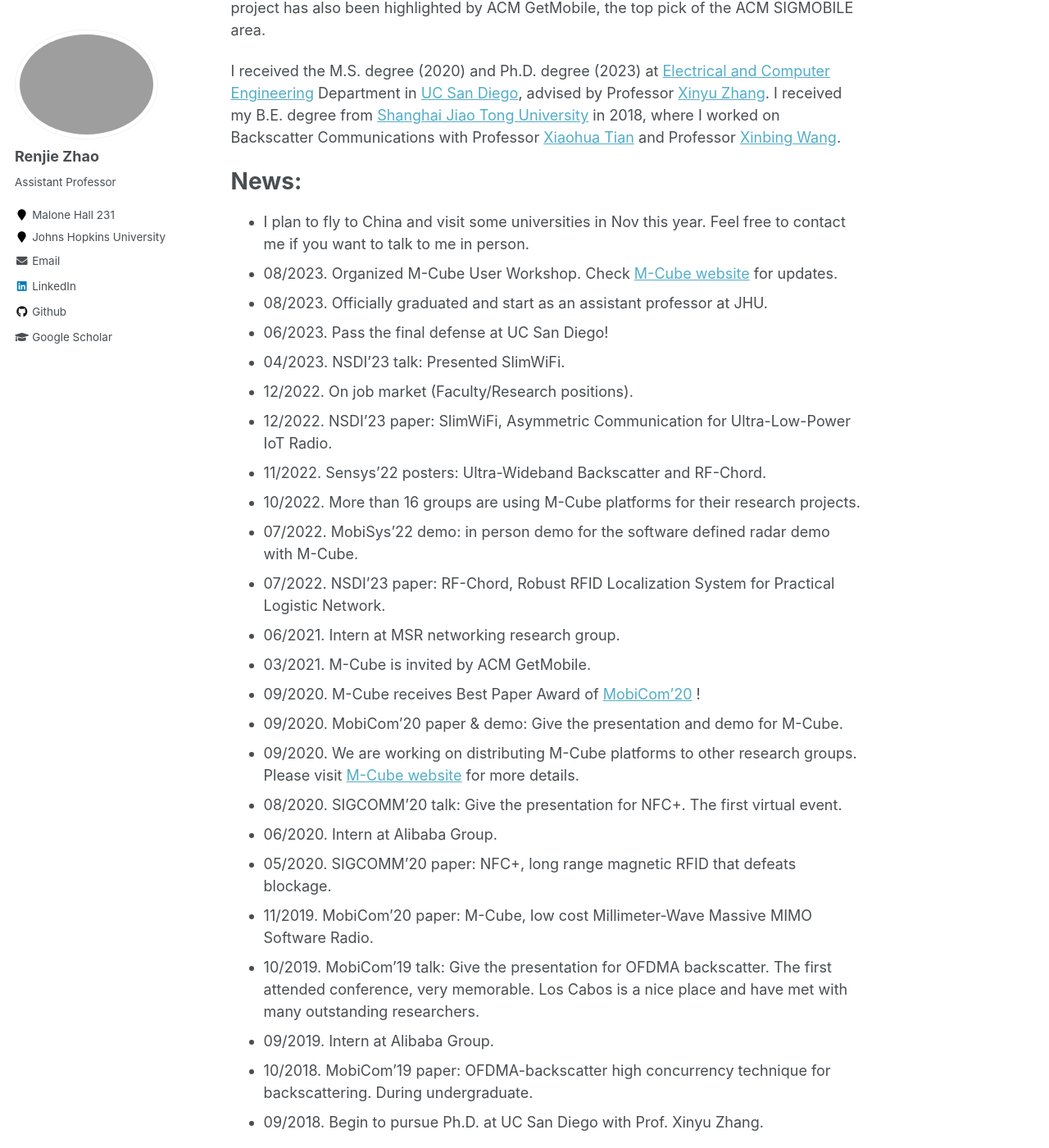
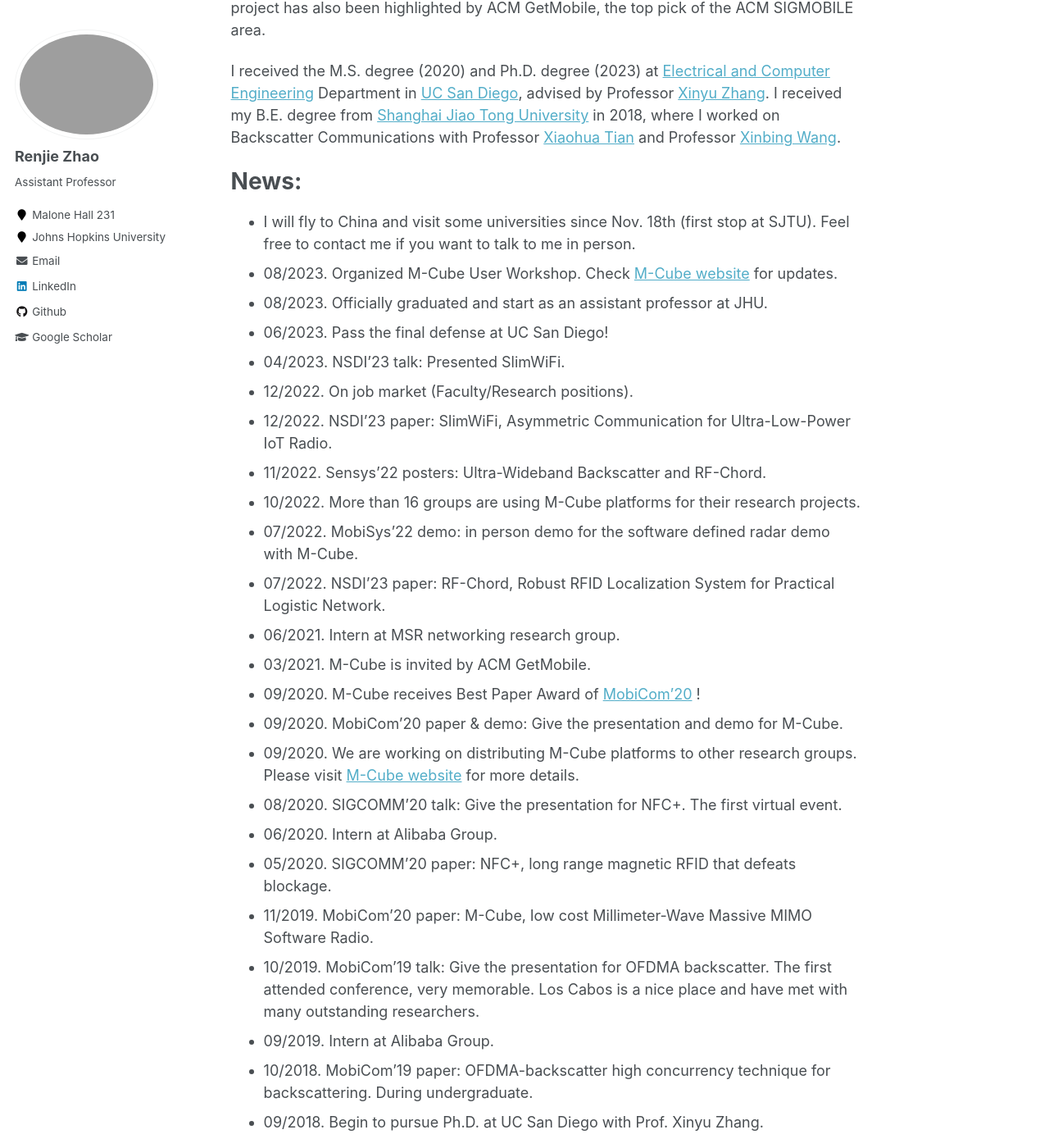
Before and after one commit to mle0108/RenjieZhao.github.io, a Jekyll site: the page built from _pages/about.md, in a window 1280 px wide and 1400 px high, scrolled down 562 px. Shown: the whole window at 82% size. Built offline with Jekyll 4.4.1, drawn with Linux system fonts in a browser that asks for light colours; some of the changed text lies outside the part shown.

Commit message:
update visit plan

```diff
--- a/_pages/about.md
+++ b/_pages/about.md
@@ -24,7 +24,7 @@ I received my B.E. degree from [Shanghai Jiao Tong University](http://en.sjtu.ed
 
 
 # News:
-* I plan to fly to China and visit some universities in Nov this year. Feel free to contact me if you want to talk to me in person.
+* I will fly to China and visit some universities since Nov. 18th (first stop at SJTU). Feel free to contact me if you want to talk to me in person.
 * 08/2023. Organized M-Cube User Workshop. Check [M-Cube website](http://m3.ucsd.edu/sdr/) for updates.
 * 08/2023. Officially graduated and start as an assistant professor at JHU.
 * 06/2023. Pass the final defense at UC San Diego!
```
Also changed, not shown: other parts of _pages/about.md (+2 -2 lines).
